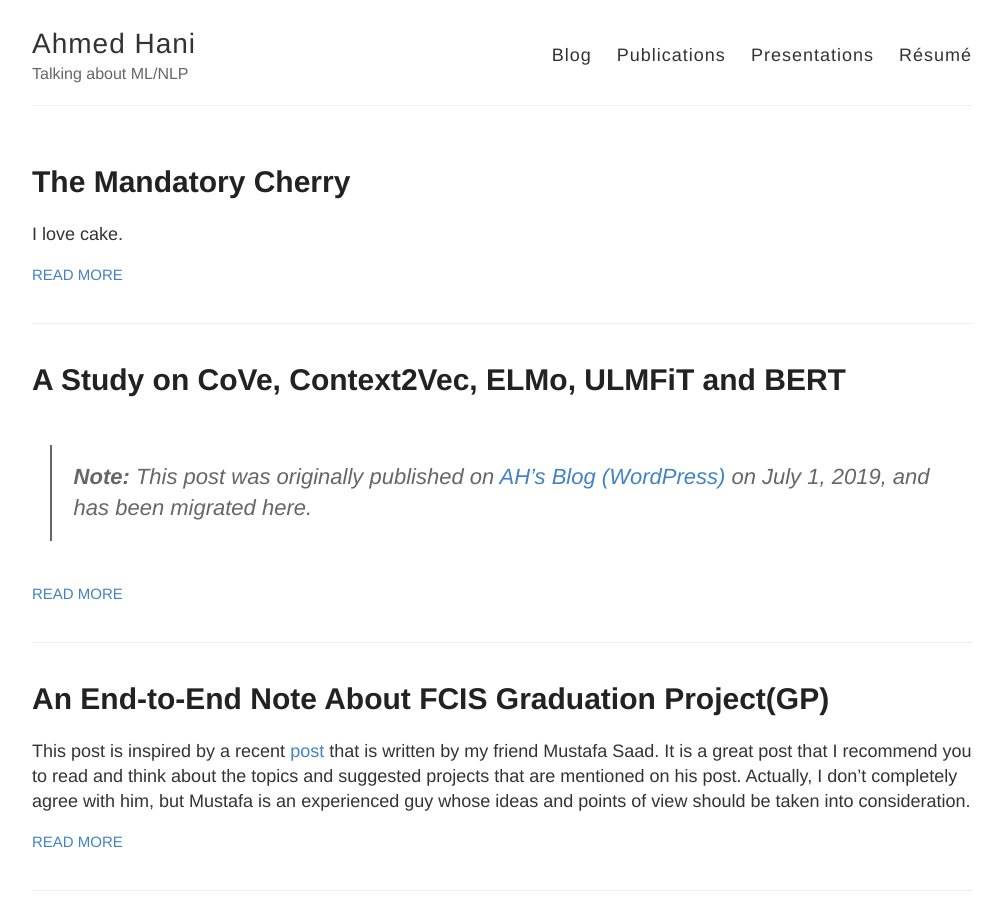
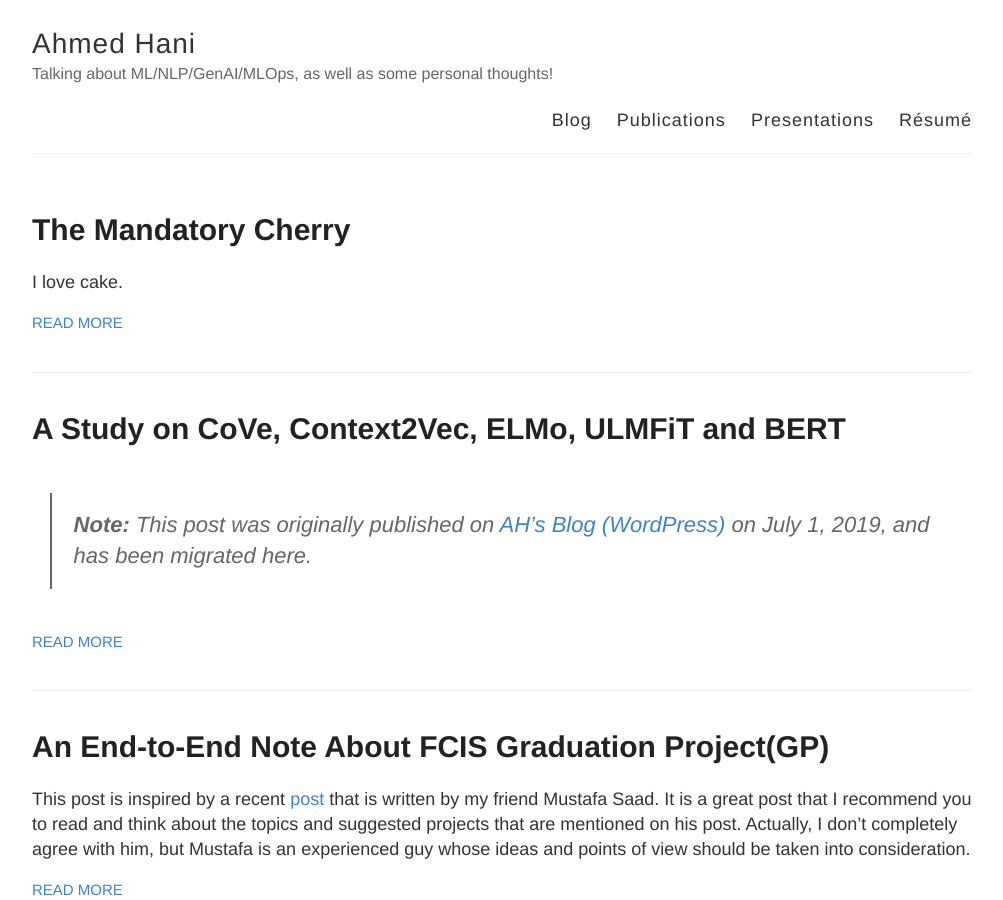
Before and after one commit to AhmedHani/AhmedHani.github.io, a Jekyll site: the page built from index.html, in a window 1280 px wide and 900 px high. Shown: the whole window, without its empty margins (138-1141 px from the left). Built offline with Jekyll 4.4.1, drawn with Linux system fonts in a browser that asks for light colours.

Commit message:
Update _config.yml

```diff
--- a/_config.yml
+++ b/_config.yml
@@ -6,7 +6,7 @@
 name: Ahmed Hani
 
 # Short bio or description (displayed in the header)
-description: Talking about ML/NLP
+description: Talking about ML/NLP/GenAI/MLOps, as well as some personal thoughts!
 
 # URL of your avatar or profile pic (you could use your GitHub profile pic)
 avatar: https://pbs.twimg.com/profile_images/1058117694099279872/EG_IOr01_400x400.jpg
```
